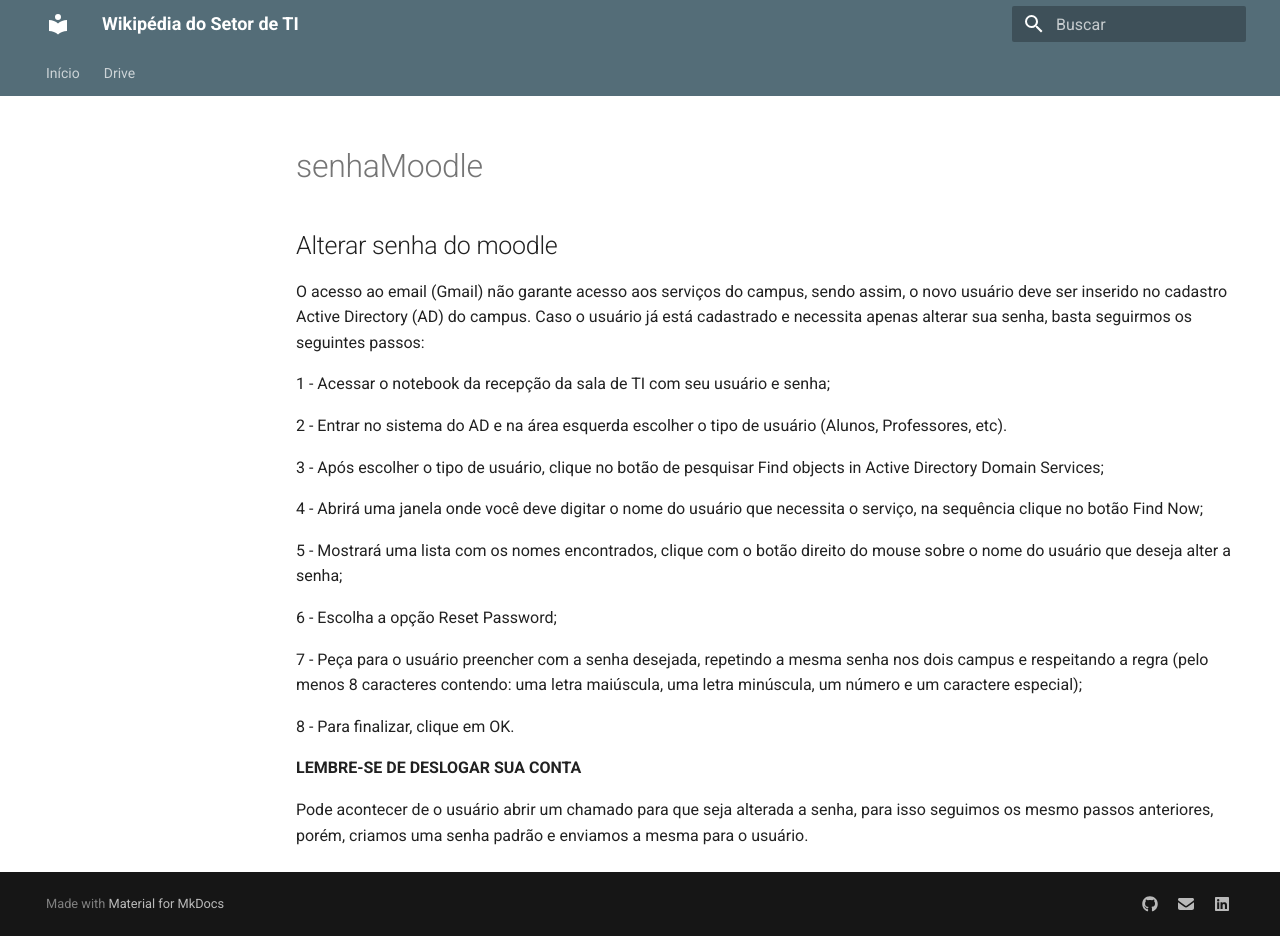
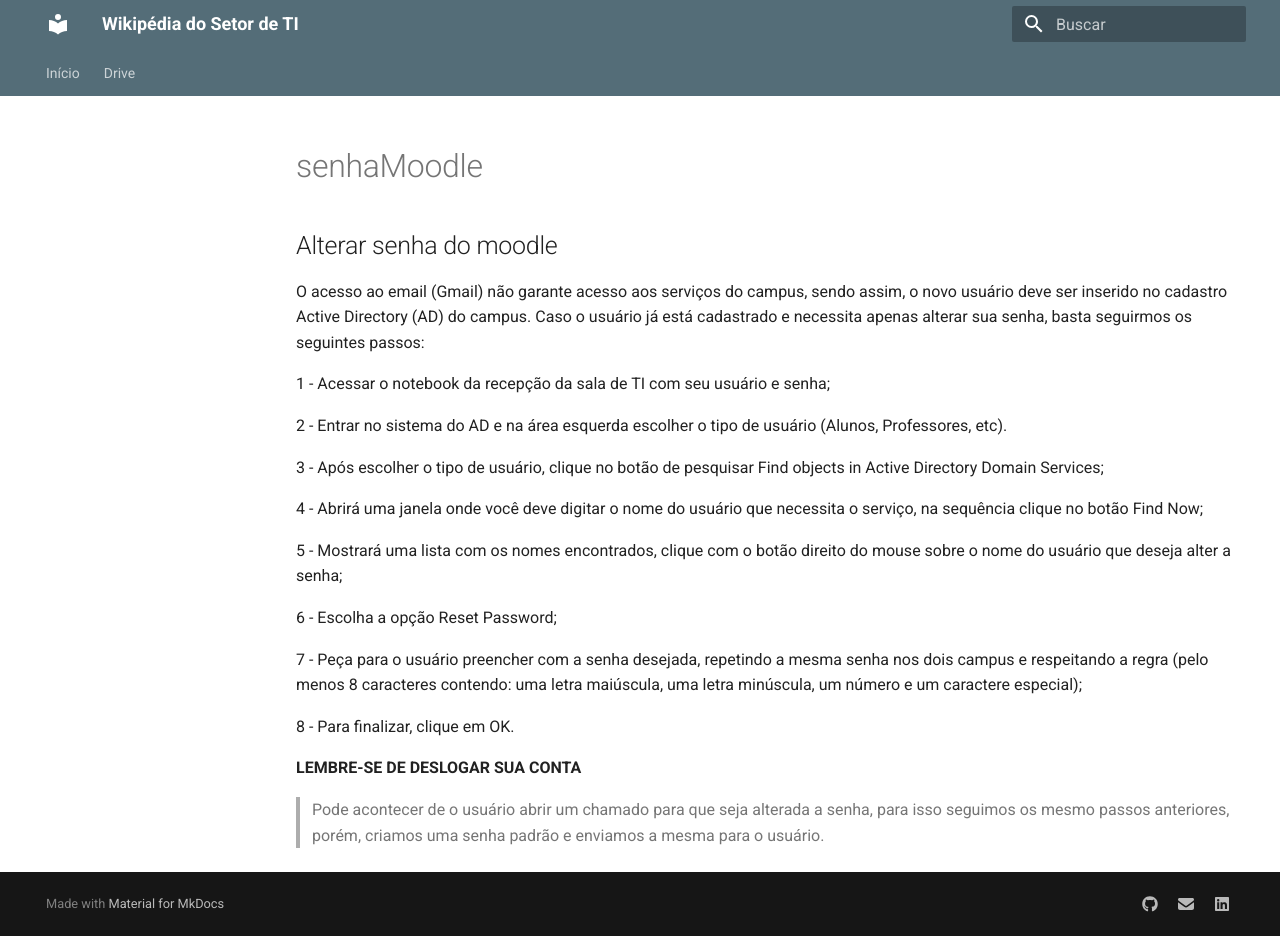
Before and after one commit to wikiti-farroupilha/wikipedia, an MkDocs documentation site: the page built from docs/senhaMoodle.md, in a window 1280 px wide and 936 px high. Built offline with MkDocs 1.6.1 and Material for MkDocs 9.7.7, drawn with Linux system fonts in a browser that asks for light colours.

```diff
--- a/docs/senhaMoodle.md
+++ b/docs/senhaMoodle.md
@@ -23,4 +23,4 @@ alterar sua senha, basta seguirmos os seguintes passos:
 
 
 
-Pode acontecer de o usuário abrir um chamado para que seja alterada a senha, para isso seguimos os mesmo passos anteriores, porém, criamos uma senha padrão e enviamos a mesma para o usuário.
+> Pode acontecer de o usuário abrir um chamado para que seja alterada a senha, para isso seguimos os mesmo passos anteriores, porém, criamos uma senha padrão e enviamos a mesma para o usuário.
```
